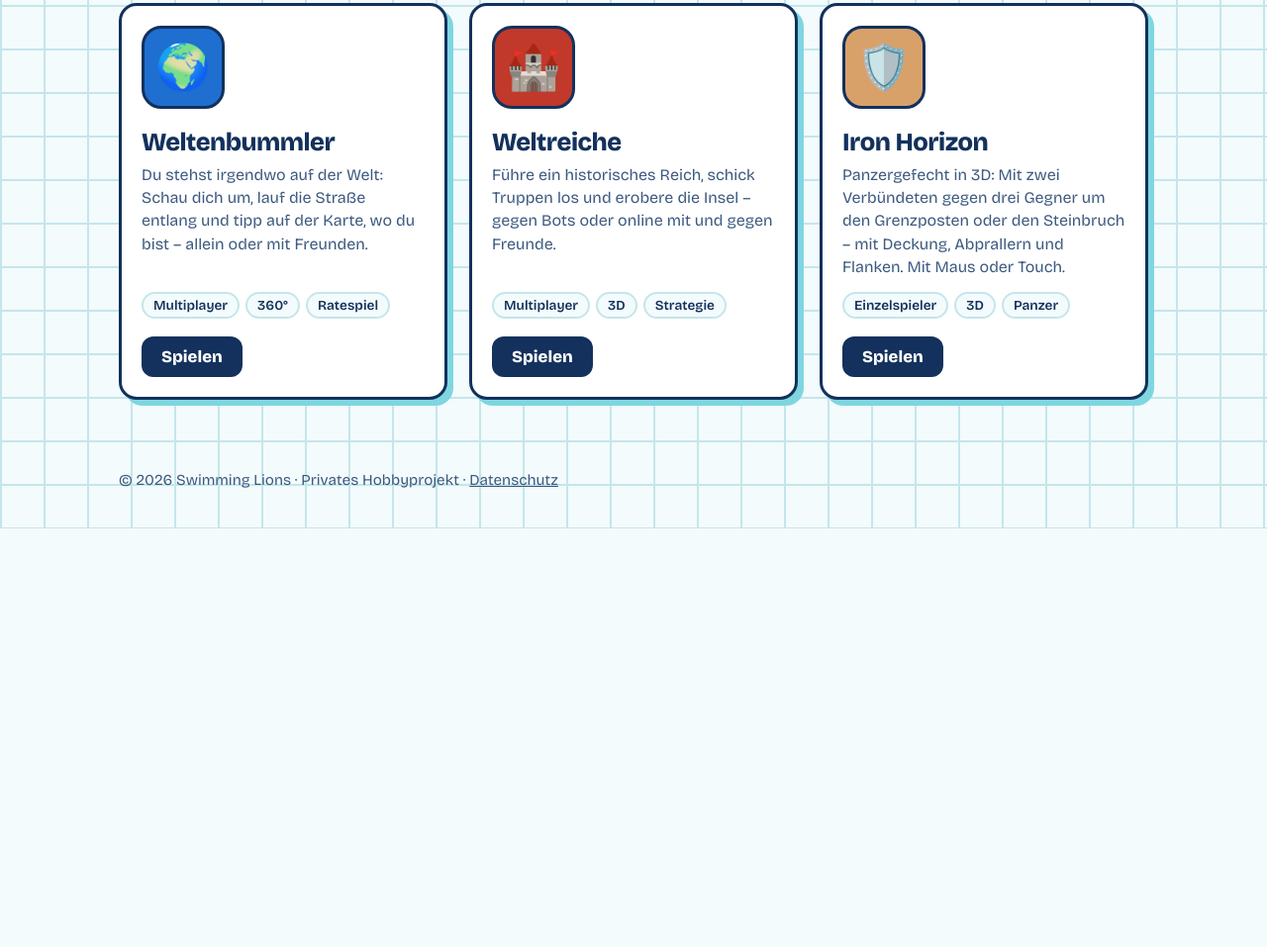
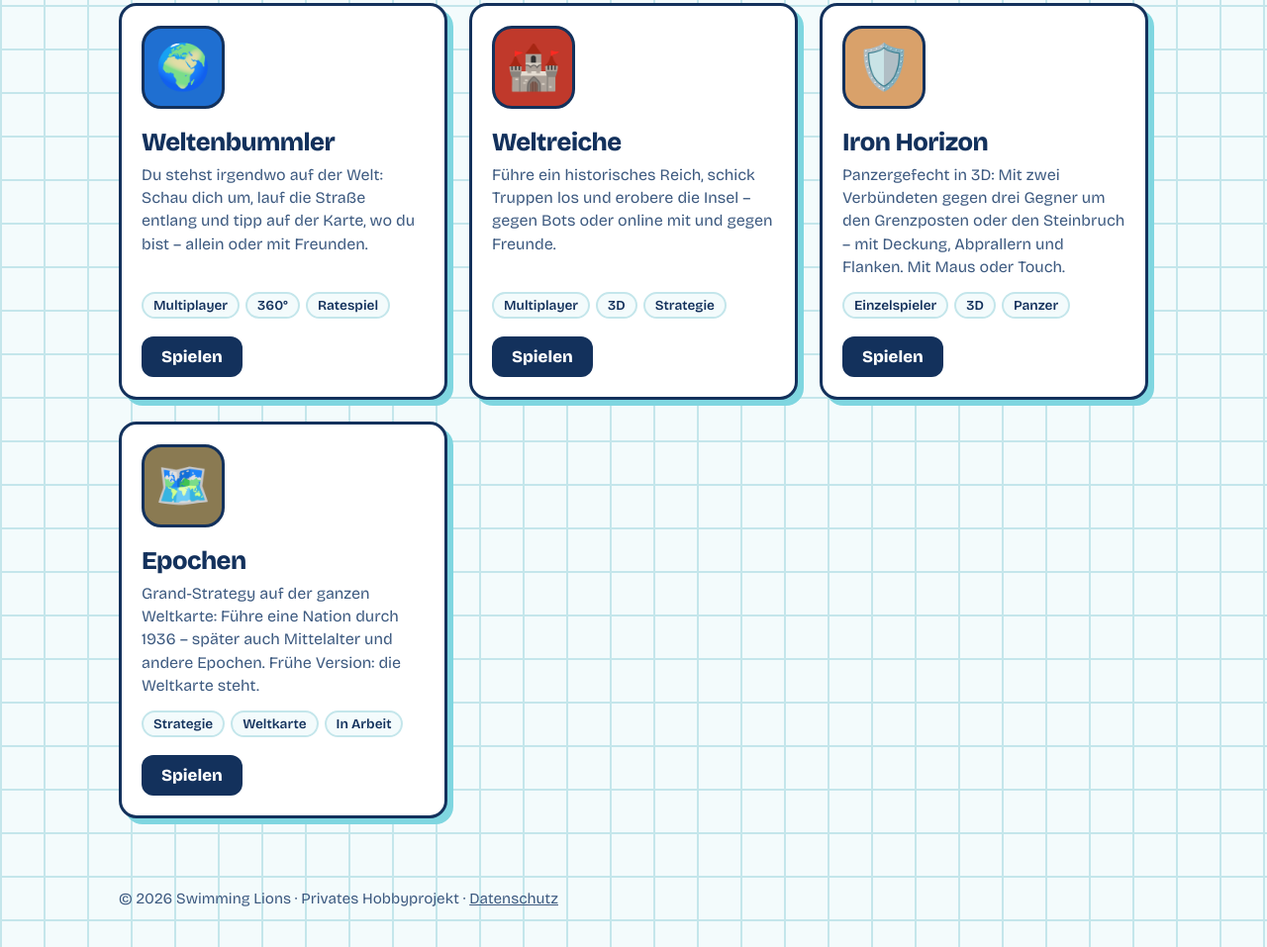
Before and after one commit to taddelcoder-svg/spielesammlung, a plain HTML site: page index.html in a window 1280 px wide. Shown: the part 787-1744 px from the top of the page at 99% size. Before the commit the page ends 1321 px from the top, so only its background shows below. Drawn offline with Linux system fonts and the light colour scheme.

Commit message:
Spielesammlung: Epochen eingetragen
Co-Authored-By: Claude Opus 5.5 <noreply@anthropic.com>

```diff
--- a/index.html
+++ b/index.html
@@ -238,6 +238,15 @@ const SPIELE = [
     tags: ["Einzelspieler", "3D", "Panzer"],
     link: "https://iron-horizon.onrender.com",
     neuerTab: false
+  },
+  {
+    name: "Epochen",
+    beschreibung: "Grand-Strategy auf der ganzen Weltkarte: Führe eine Nation durch 1936 – später auch Mittelalter und andere Epochen. Frühe Version: die Weltkarte steht.",
+    icon: "🗺️",
+    farbe: "#8a7a52",
+    tags: ["Strategie", "Weltkarte", "In Arbeit"],
+    link: "https://taddelofiron.onrender.com",
+    neuerTab: false
   }
 ];
 
```
